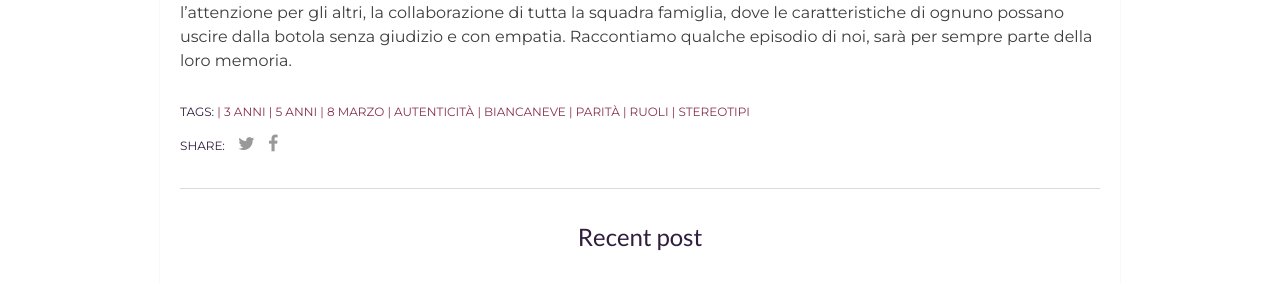
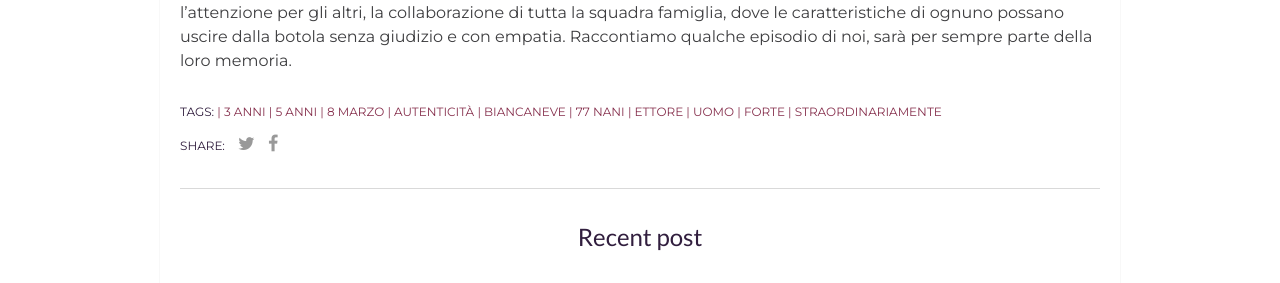
Before and after one commit to marste/lara, a Jekyll site: the page built from _posts/2017-07-03-cose-da-maschi-e-cose-da-femmine.md, in a window 1280 px wide. Shown: the part 3880-4163 px from the top of the page. Built offline with Jekyll 4.4.1, drawn with Linux system fonts in a browser that asks for light colours.

Commit message:
Added new post

```diff
--- a/_posts/2017-07-03-cose-da-maschi-e-cose-da-femmine.md
+++ b/_posts/2017-07-03-cose-da-maschi-e-cose-da-femmine.md
@@ -4,7 +4,7 @@ title: "Cose da maschi e cose da femmine…!"
 date:   2017-08-25 13:32:20 +0300
 description:
 img: biancaneve-min.jpg
-tags: [3 anni, 5 anni, 8 marzo, autenticità, biancaneve, parità, ruoli, stereotipi]
+tags: [3 anni, 5 anni, 8 marzo, autenticità, biancaneve, 77 nani, ettore, uomo, forte, straordinariamente]
 author: Lara
 ---
 Ieri, 8 marzo.
```
